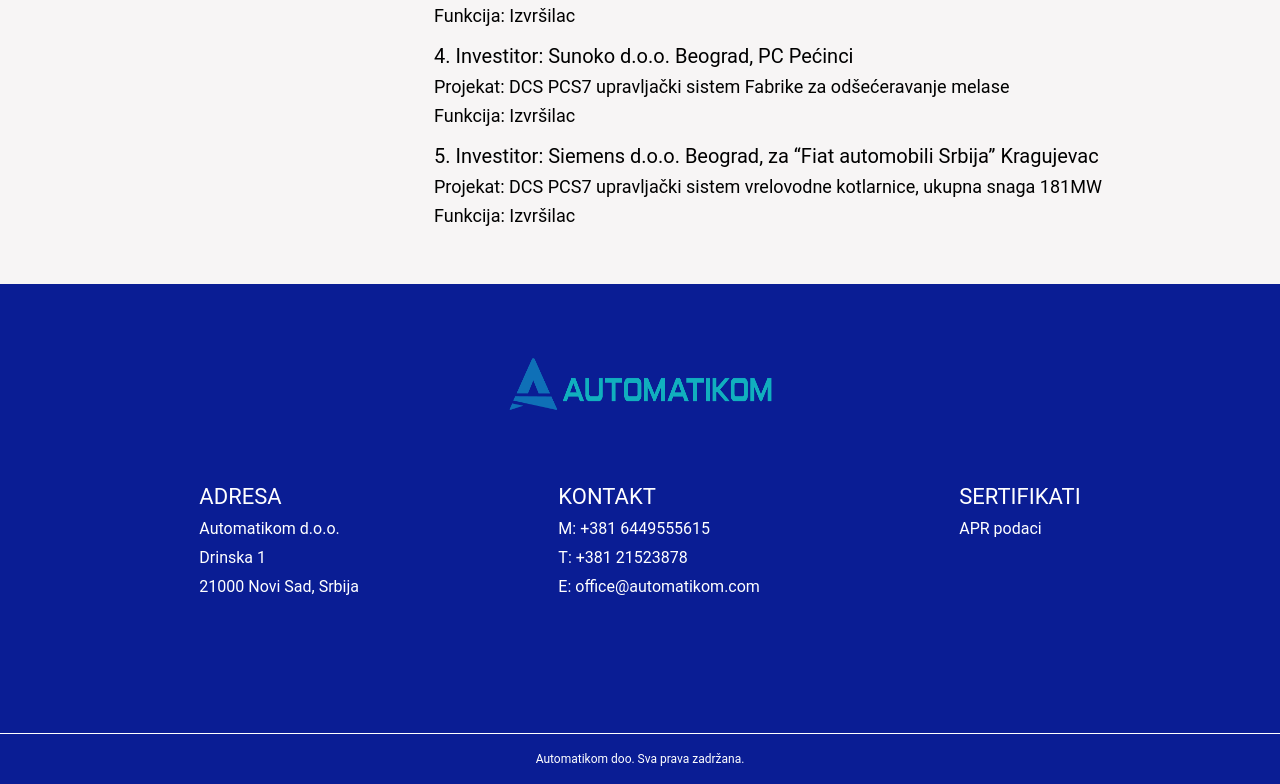
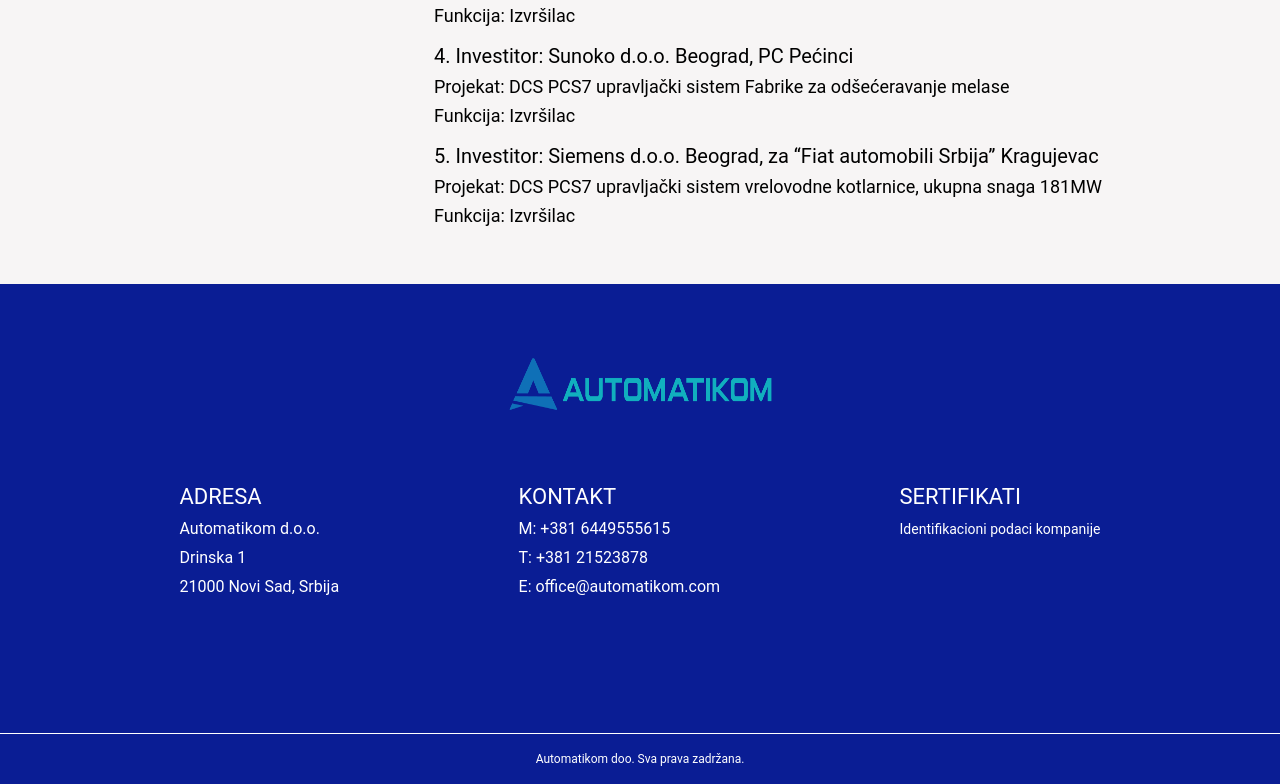
Before and after one commit to saragajic11/automatikom-next-js, a Next.js app in the folder project/: page /references/1 in a window 1280 px wide. Shown: the part 698-1482 px from the top of the page. Built offline with nearby package versions, Linux system fonts and the light colour scheme; no server answers.

Commit message:
Added file

```diff
--- a/project/components/Footer.js
+++ b/project/components/Footer.js
@@ -20,7 +20,7 @@
                 </div>
                 <div className="sertificates-container">
                     <span className="title">SERTIFIKATI</span>
-                    <span className="data">APR podaci</span>
+                    <span className="data"><a className="file-link" href={"/files/identifikacioni-list.pdf"}>Identifikacioni podaci kompanije</a></span>
                 </div>
             </div>
         </div>
--- a/project/context/variables.js
+++ b/project/context/variables.js
@@ -407,12 +407,12 @@
     ]
   },
   {
-    id: 6, name: "Darja Lazić", position: "Position 6", image: "../images/person.png", description: "Description number 6", listOfProjects: [
+    id: 6, name: "Darja Lazić", position: "Position 6", image: "../images/person.png", description: "Master inženjer elektrotehnike", listOfProjects: [
 
     ]
   },
   {
-    id: 7, name: "Natalija Lazić", position: "Position 7", image: "../images/person.png", description: "Description number 7", listOfProjects: [
+    id: 7, name: "Natalija Lazić", position: "Prodaja", image: "../images/person.png", description: "Description number 10", listOfProjects: [
 
     ]
   }
--- a/project/public/css/scss/components/footer.scss
+++ b/project/public/css/scss/components/footer.scss
@@ -45,6 +45,14 @@
             &.title {
                 font-size: 22px;
             }
+
+            a {
+                color: white;
+
+                &:hover {
+                    color: aqua;
+                }
+            }
         }
     }
 
--- a/project/public/css/style.css
+++ b/project/public/css/style.css
@@ -761,6 +761,12 @@
 #footer-container .top span.title {
   font-size: 22px;
 }
+#footer-container .top span a {
+  color: white;
+}
+#footer-container .top span a:hover {
+  color: aqua;
+}
 #footer-container .bottom {
   border-top: 0.003px solid white;
   height: 50px;
```
Also changed, not shown: 2 other files (tests, documents, lock files or other folders).
